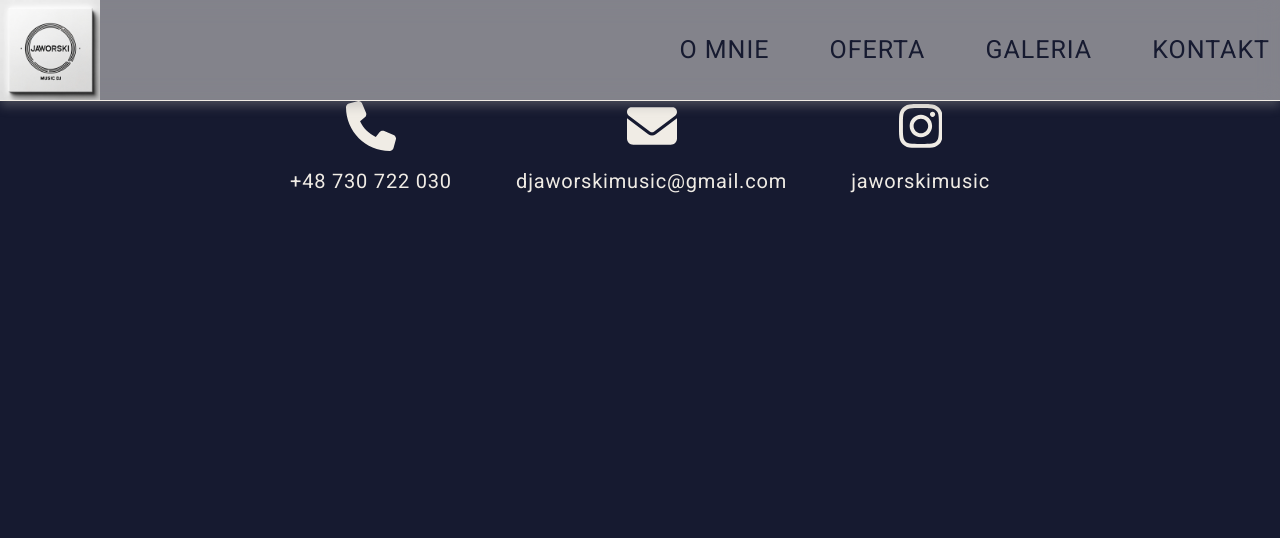
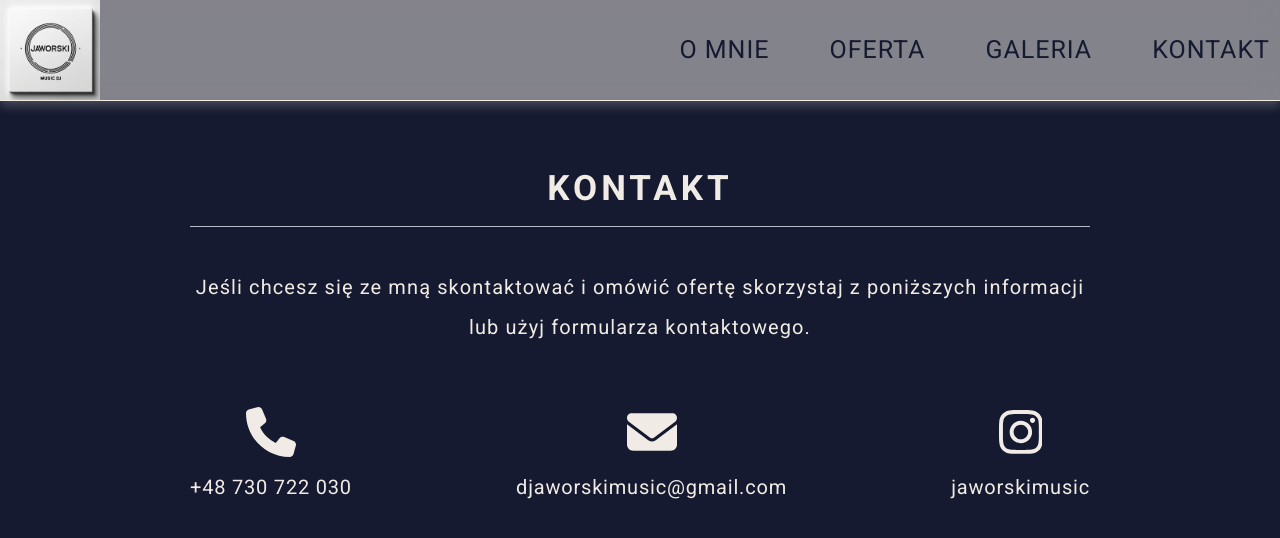
Before and after one commit to patryk-pi/Baby_Feed, a Next.js app: page /kontakt in a window 1280 px wide. Shown: the top 538 px of the page. Built offline with nearby package versions, Linux system fonts and the light colour scheme.

Commit message:
styled contact section

```diff
--- a/src/components/ContactPage/Contact/Contact.tsx
+++ b/src/components/ContactPage/Contact/Contact.tsx
@@ -8,6 +8,13 @@ const Contact = () => {
     return (
         <section className="contact">
             <div className="contact__container">
+                <h2 className="contact__header">Kontakt</h2>
+                <h3 className="contact__text">
+                    Jeśli chcesz się ze mną skontaktować i omówić ofertę
+                    skorzystaj z poniższych informacji lub użyj formularza
+                    kontaktowego.
+                </h3>
+                <div className="contact__options">
                     <ContactOption
                         icon={<Phone className="contactoption__icon" />}
                         text="+48 730 722 030"
@@ -25,6 +32,7 @@ const Contact = () => {
                         link={"https://instagram.com/jaworskimusic"}
                     />
                 </div>
+            </div>
         </section>
     );
 };
--- a/src/components/ContactPage/Contact/_contact.scss
+++ b/src/components/ContactPage/Contact/_contact.scss
@@ -1,7 +1,32 @@
 .contact {
     &__container {
-        width: 70rem;
+        width: 90rem;
         margin: 0 auto;
+    }
+
+    &__header {
+        margin-top: 5rem;
+        text-transform: uppercase;
+        font-size: 3.5rem;
+        display: inline-block;
+        padding: 2rem;
+        width: 100%;
+        font-weight: 700;
+        letter-spacing: 4px;
+        text-align: center;
+        border-bottom: 1px solid $color-gray;
+    }
+
+    &__text {
+        font-size: 2rem;
+        width: 700;
+        letter-spacing: 1.1px;
+        text-align: center;
+        margin: 4rem 0 6rem;
+        line-height: 2;
+    }
+
+    &__options {
         display: flex;
         justify-content: space-between;
         align-items: center;
```
Lines whose indentation alone changed are shown as unchanged.
